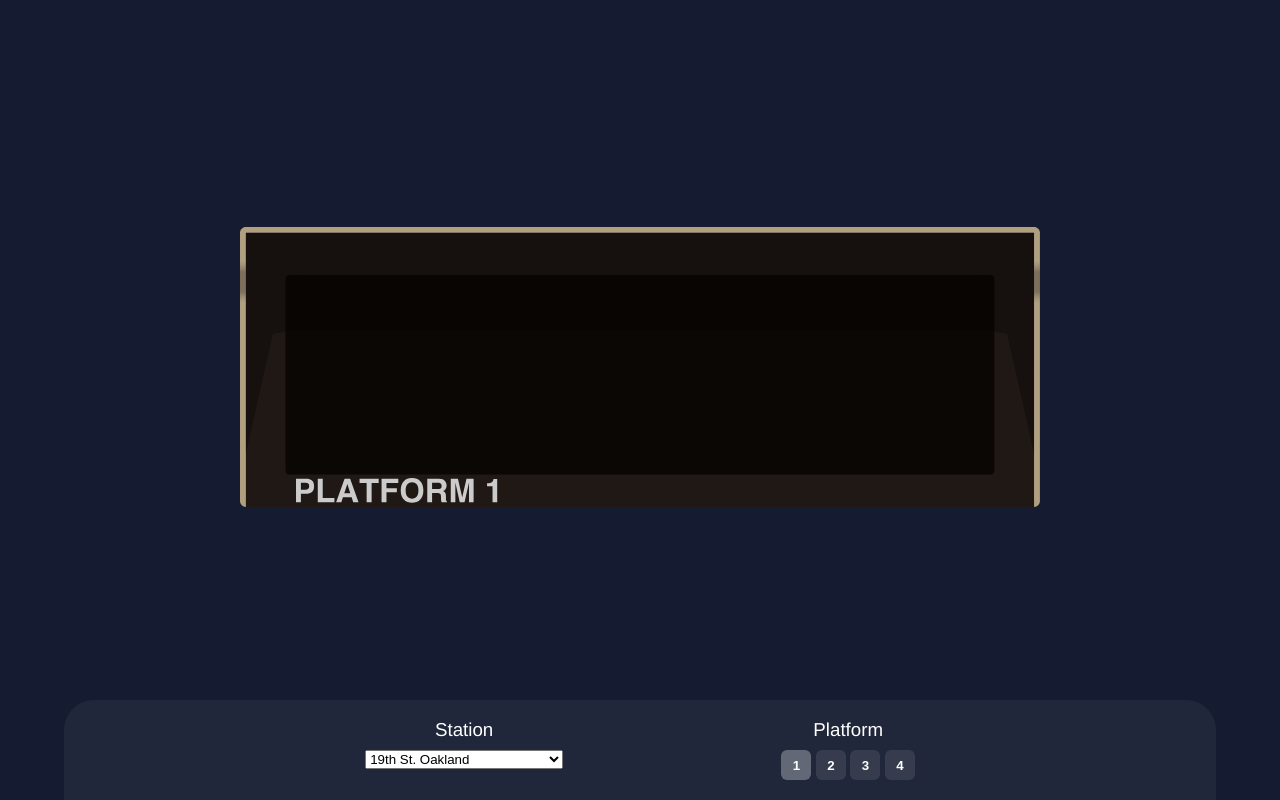
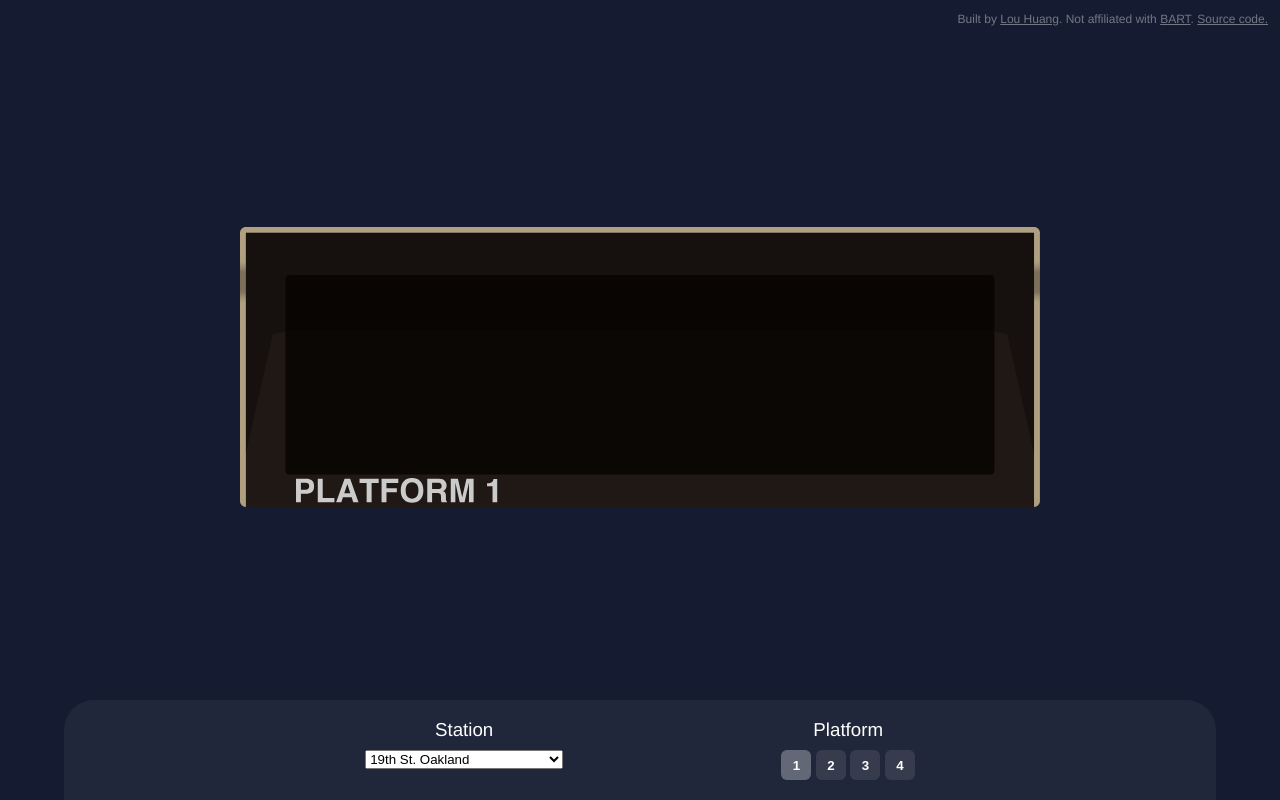
Before and after one commit to louh/bart, a plain HTML site: page index.html in a window 1280 px wide. Drawn offline with Linux system fonts and the light colour scheme; no server answers.

Commit message:
add about info

```diff
--- a/index.html
+++ b/index.html
@@ -100,6 +100,9 @@
     </ul>
   </div>
 </div>
+<div id="about">
+  Built by <a href="https://louhuang.com">Lou Huang</a>. Not affiliated with <a href="https://www.bart.gov/">BART</a>. </a><a href="https://github.com/louh/bart">Source code.</a>
+</div>
 
 <script src="polyfill.array.fill.js"></script>
 <script src="font.js"></script>
--- a/styles.css
+++ b/styles.css
@@ -107,3 +107,19 @@ h3 {
   opacity: 0;
   margin-top: 2em;
 }
+
+#about {
+  position: absolute;
+  right: 1em;
+  top: 1em;
+  color: white;
+  font-size: 0.75rem;
+  opacity: 0.4;
+}
+
+#about a,
+#about a:visited,
+#about a:hover,
+#about a:active {
+  color: white;
+}
```
